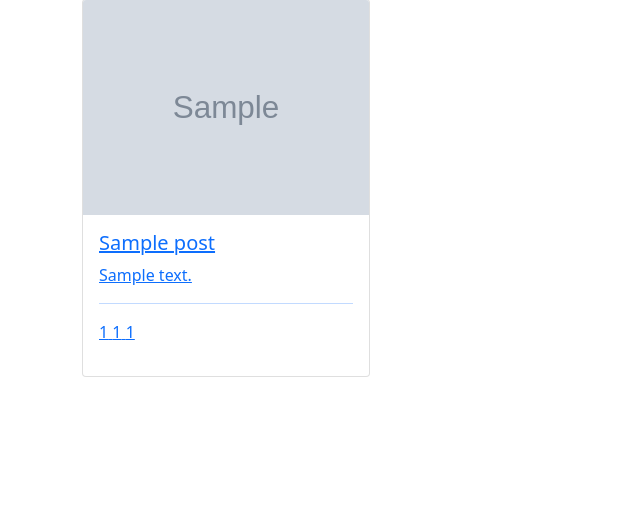
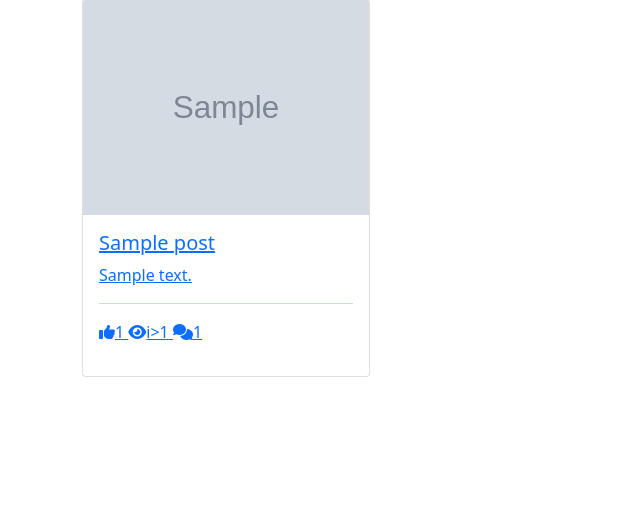
Before and after one commit to rauljr87/Blog, a Django app: page / in a window 1280 px wide. Shown: the part 81-594 px from the top of the page, without its empty margins (0-640 px from the left). Run offline with Django 4.2, Linux system fonts and the light colour scheme; tables that the repository leaves empty hold one stand-in row (values such as "Sample post"); grey boxes marked "Sample" are stand-in pictures; some libraries are stand-ins or nearby versions.

Commit message:
tag icon para conteo de visualizaciones en post_list.html

```diff
--- a/templates/posts/post_list.html
+++ b/templates/posts/post_list.html
@@ -21,9 +21,9 @@
                             <!-- para ver cantidad de visualizaciones, likes y comments -->
                             <!-- fontawesome/start.com , para kitcode -->
                             <!-- se definen funciones en modelo de Post -->
-                            <span>{{ object.get_view_count }}</span>
-                            <span>{{ object.get_like_count }}</span>
-                            <span>{{ object.get_comment_count }}</span>
+                            <span><i class="fas fa-thumbs-up"></i>{{ object.get_view_count }}</span>
+                            <span><i class="fas fa-eye"></i>i>{{ object.get_like_count }}</span>
+                            <span><i class="fas fa-comments"></i>{{ object.get_comment_count }}</span>
                         </p>
                     </div>
                 </div>
```
